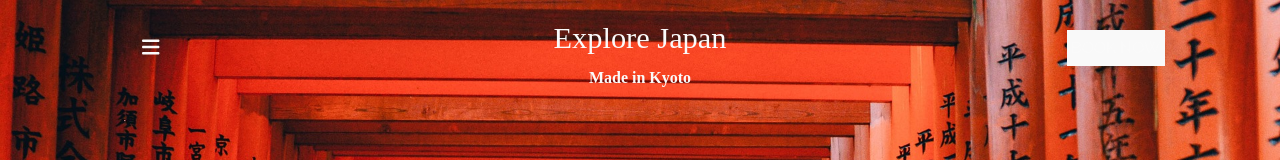
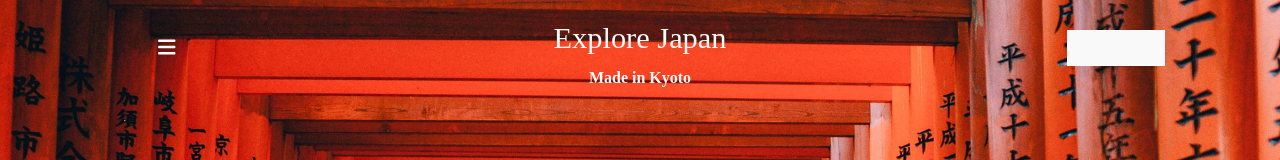
Before and after one commit to shinyonogi/trip-booking-fe, a React (Vite) app: page /kyoto in a window 1280 px wide. Shown: the top 160 px of the page. Built offline with nearby package versions, Linux system fonts and the light colour scheme; a web font is replaced by a local one.

Commit message:
Added: Little adjustment to header

```diff
--- a/src/components/headers/BigHeader/BigHeader.css
+++ b/src/components/headers/BigHeader/BigHeader.css
@@ -25,7 +25,7 @@
 
 .big-header__hamburger {
     position: relative;
-    left: 7em;
+    left: 8em;
 
     background-color: transparent;
     border: none;
```
